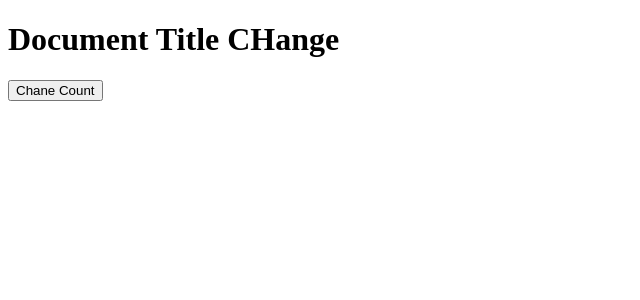
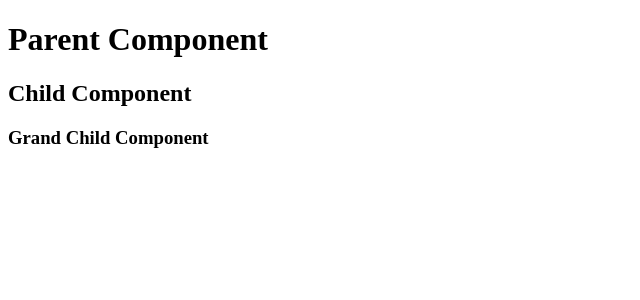
Before and after one commit to crhbala/react-b48, a React (Vite) app: page / in a window 1280 px wide. Shown: the top 300 px of the page, without its empty margins (0-640 px from the left). Built offline with nearby package versions, Linux system fonts and the light colour scheme.

Commit message:
Passing data from child to parent component

```diff
--- a/src/App.jsx
+++ b/src/App.jsx
@@ -1,21 +1,31 @@
-import React, { useEffect, useState } from 'react';
+import React from 'react';
+
+function GrandChildComponent({ parentData }) {
+  console.log(`from grand child component: ${parentData}`);
+  return (
+    <h3>Grand Child Component</h3>
+  )
+
+}
+
+function ChildComponent({ parentData }) {
+  console.log(`from child component: ${parentData}`);
+  return (
+    <div>
+      <h2>Child Component</h2>
+      <GrandChildComponent parentData = {parentData}/>
+    </div>
+  )
+}
 
 function App() {
-  const [count, setCount] = useState(0);
+  const parentData = `Hello from Parent`;
 
-  //before all the functions
-  useEffect(() => {
-    document.title = `Count: ${count}`;
-  }, [count]);
-
-  const handleIncrement = () => {
-    setCount(count + 1);
-}
 
   return (
     <div>
-      <h1>Document Title CHange</h1>
-      <button onClick={handleIncrement}>Chane Count</button>
+      <h1>Parent Component</h1>
+      <ChildComponent parentData = {parentData} />
     </div>
   )
 }
```
